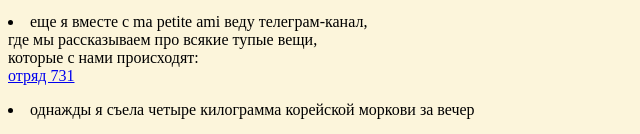
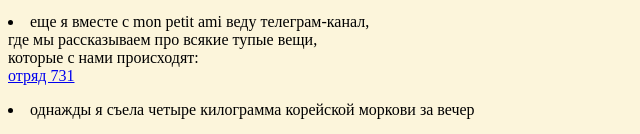
Before and after one commit to bravobaker/bravobaker.2017.github.io, a plain HTML site: page index.html in a window 1280 px wide. Shown: the part 665-799 px from the top of the page, 0-640 px from the left. Drawn offline with Linux system fonts and the light colour scheme.

Commit message:
corrected

```diff
--- a/index.html
+++ b/index.html
@@ -77,7 +77,7 @@
    }</style>
 
 					<li> <br /> а вообще, я даже не из Красноярска,<br> а из Железногорска. это закрытый город,<br>в котором сейчас пропускной режим и ядерная помойка. <br /></li>
-					<li style = "margin-top: 1.0em"> еще я вместе с ma petite ami веду телеграм-канал,<br> где мы рассказываем про всякие тупые вещи,<br> которые с нами происходят:<br> <a href= "https://t.me/ayyyblyad">отряд 731</a>  <br /> </li>
+					<li style = "margin-top: 1.0em"> еще я вместе с mon petit ami веду телеграм-канал,<br> где мы рассказываем про всякие тупые вещи,<br> которые с нами происходят:<br> <a href= "https://t.me/ayyyblyad">отряд 731</a>  <br /> </li>
 
 					<li style = "margin-top: 1.0em"> однажды я съела четыре килограмма корейской моркови за вечер <br /></li>
 					<li style = "margin-top: 1.0em">я люблю читать книжки по философии, а по лингвистике - не очень <br /></li>
```
